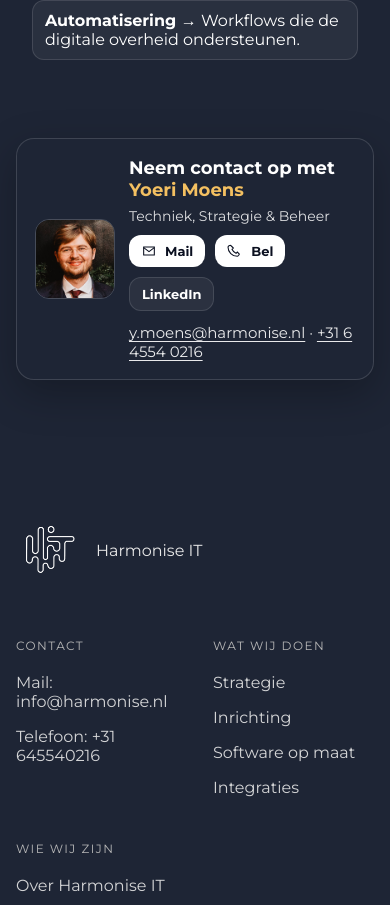
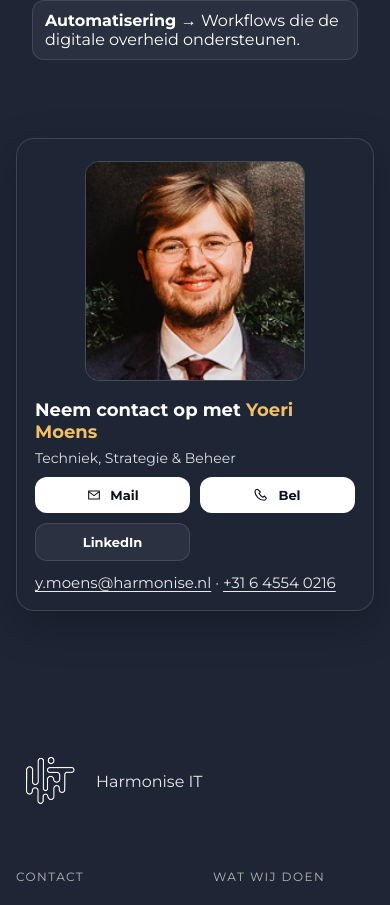
Before and after one commit to Harmonise-IT/website, a Next.js app: page /tech in a window 390 px wide. Shown: the part 1263-2168 px from the top of the page. Built offline with nearby package versions, Linux system fonts and the light colour scheme.

Commit message:
High res images and responsive team cards

```diff
--- a/src/app/components/ContactTeam.module.scss
+++ b/src/app/components/ContactTeam.module.scss
@@ -9,88 +9,72 @@
   border-radius: 18px;
   padding: 22px 24px;
   color: #fff;
-
   box-shadow: 0 14px 40px rgba(0,0,0,.25);
 }
 
 .media { width: 256px; height: 256px; }
 
 .photo {
-  width: 256px;
-  height: 256px;
+  width: 256px; height: 256px;
   border-radius: 14px;
   object-fit: cover;
   border: 1px solid rgba(255,255,255,.18);
 }
 
+/* text area */
 .meta { min-width: 0; }
-
-.name {
-  font-size: 20px;
-  font-weight: 700;
-  margin: 0 0 6px;
-}
-
-.role {
-  margin: 0 0 14px;
-  opacity: .85;
-  font-size: 15px;
-}
+.name { font-size: 20px; font-weight: 700; margin: 0 0 6px; }
+.role { margin: 0 0 14px; opacity: .85; font-size: 15px; }
 
 .actions {
-  display: flex;
-  gap: 10px;
-  flex-wrap: wrap;
+  display: flex; gap: 10px; flex-wrap: wrap;
   margin-bottom: 12px;
 }
 
 .btn, .ghost {
-  display: inline-flex;
-  align-items: center;
-  gap: 8px;
-  padding: 10px 14px;
-  border-radius: 12px;
-  font-weight: 700;
-  text-decoration: none;
+  display: inline-flex; align-items: center; gap: 8px;
+  padding: 10px 14px; border-radius: 12px;
+  font-weight: 700; text-decoration: none;
   transition: transform .18s cubic-bezier(.2,.8,.2,1), opacity .18s ease;
   font-size: 14px;
 }
 
-.btn {
-  background: #fff;
-  color: #0b1020;
-}
-
+.btn { background: #fff; color: #0b1020; }
 .btn:hover { transform: translateY(-2px); }
 
-.ghost {
-  background: rgba(255,255,255,.06);
-  color: #fff;
-  border: 1px solid rgba(255,255,255,.12);
-}
-
+.ghost { background: rgba(255,255,255,.06); color: #fff; border: 1px solid rgba(255,255,255,.12); }
 .ghost:hover { opacity: .9; }
 
-.details {
-  font-size: 15px;
-  opacity: .9;
-}
+.details { font-size: 15px; opacity: .9; }
+.details a { color: #fff; text-decoration: underline; text-underline-offset: 3px; }
+.details { word-break: break-word; }
 
-.details a {
-  color: #fff;
-  text-decoration: underline;
-  text-underline-offset: 3px;
-}
-
+/* ---------- Mobile layout ---------- */
 @media (max-width: 560px) {
   .wrap {
-    grid-template-columns: 80px 1fr;
+    grid-template-columns: 1fr;      /* stack */
+    align-items: start;
+    gap: 14px;
     padding: 18px;
-    gap: 14px;
   }
-  .media { width: 80px; height: 80px; }
-  .photo { width: 80px; height: 80px; }
+
+  .media {
+    width: 220px; height: 220px;
+    margin: 4px auto 4px;            /* center image */
+  }
+  .photo { width: 220px; height: 220px; }
+
   .name { font-size: 18px; }
   .role { font-size: 14px; margin-bottom: 10px; }
-  .btn, .ghost { font-size: 13px; padding: 8px 12px; }
+
+  /* Make actions look tidy & wrap nicely */
+  .actions {
+    display: grid;
+    grid-template-columns: repeat(auto-fit, minmax(120px, 1fr));
+    gap: 10px;
+  }
+  .btn, .ghost {
+    justify-content: center;         /* centered labels/icons */
+    font-size: 13px; padding: 10px 12px;
+  }
 }
--- a/src/app/components/ContactTeam.tsx
+++ b/src/app/components/ContactTeam.tsx
@@ -27,12 +27,15 @@
                 <Image
                     src={photoSrc}
                     alt={`Foto van ${name}`}
-                    width={84}
-                    height={84}
+                    width={256}
+                    height={256}
                     className={styles.photo}
+                    sizes="(max-width: 560px) 220px, 256px"
+                    quality={92}
                     priority
                 />
             </div>
+
 
             <div className={styles.meta}>
                 <h3 className={styles.name}>Neem contact op met <span className='accent'>{name}</span></h3>
```
